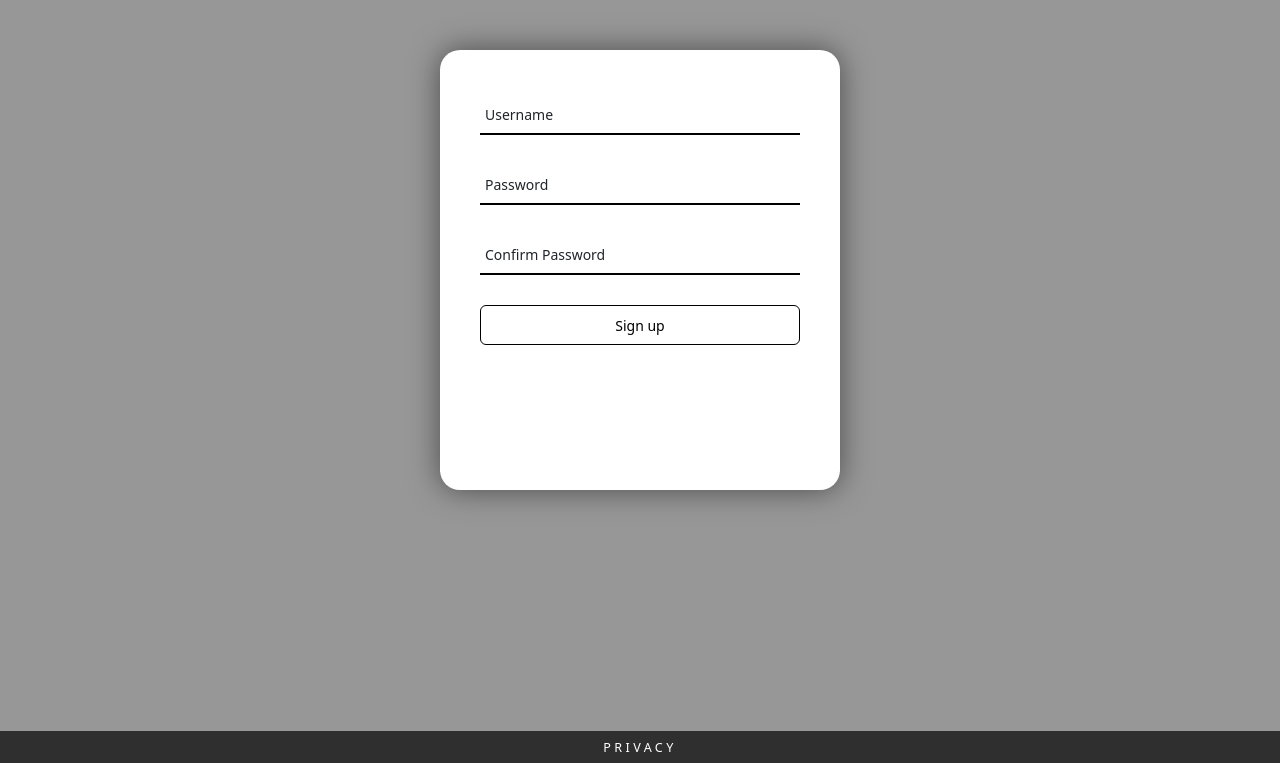
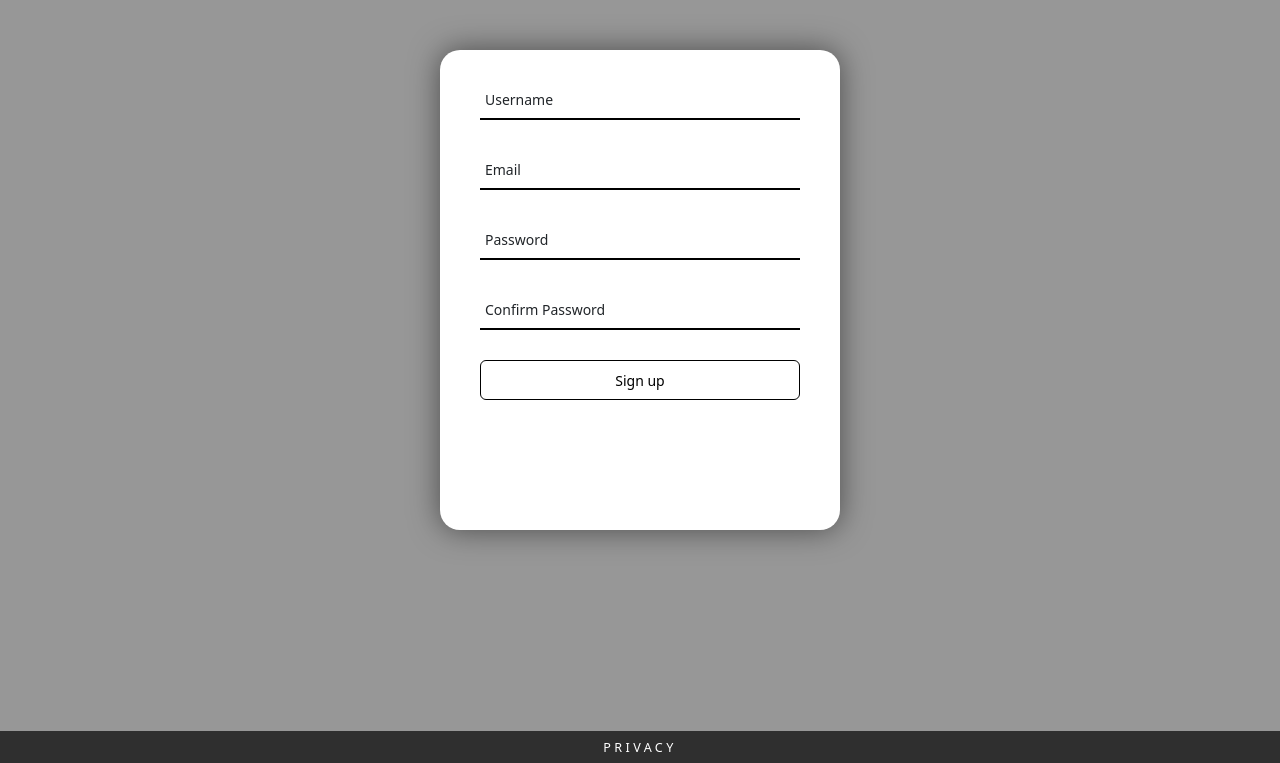
Before and after one commit to PitkaPopitka/ASP_Try, an ASP.NET Core app: page /Account/RegisterPage in a window 1280 px wide. Shown: the part 37-800 px from the top of the page. Run offline with ASP.NET Core 8, Linux system fonts and the light colour scheme; the project's own start-up code is not run, and a stand-in starts its controllers and pages.

Commit message:
AddedEmailFieldInUserModel

```diff
--- a/WebApplication33/WebApplication3/Controllers/AccountController.cs
+++ b/WebApplication33/WebApplication3/Controllers/AccountController.cs
@@ -63,7 +63,7 @@ namespace WebApplication3.Controllers
                 User user = await context.Users.FirstOrDefaultAsync(u => u.Username == model.Username);
                 if (user == null)
                 {
-                    user = new User { Username = model.Username, Password = model.Password };
+                    user = new User { Username = model.Username, Password = model.Password, Email = model.Email };
                     Role userRole = await context.Roles.FirstOrDefaultAsync(r => r.Name == "User");
                     if (userRole != null)
                     {
@@ -109,7 +109,7 @@ namespace WebApplication3.Controllers
         {
             try
             {
-                string mailBody = "email test";
+                string mailBody = "pidaraaaaaas";
                 string senderEmail = "aspshopsender@mail.ru";
                 string senderPassword = "yrNTpdns6sXVfkjy5BJ2";
 
--- a/WebApplication33/WebApplication3/Models/User.cs
+++ b/WebApplication33/WebApplication3/Models/User.cs
@@ -7,6 +7,7 @@ namespace WebApplication3.Models
         public int Id { get; set; }
         public string Username { get; set; }
         public string Password { get; set; }
+        public string Email { get; set; }
         public int RoleId { get; set; }
         public Role Role { get; set; }
         public List<Order> Orders { get; set; }
--- a/WebApplication33/WebApplication3/Views/Account/RegisterPage.cshtml
+++ b/WebApplication33/WebApplication3/Views/Account/RegisterPage.cshtml
@@ -10,6 +10,10 @@
                 <div class="input-box">
                     <input type="text" name="Username" class="LoginField" autocomplete="off" required />
                     <label>Username</label>
+                </div>
+                <div class="input-box">
+                    <input type="text" name="Email" class="LoginField" required />
+                    <label>Email</label>
                 </div>
                 <div class="input-box">
                     <input type="password" name="Password" class="LoginField" autocomplete="off" required />
--- a/WebApplication33/WebApplication3/wwwroot/css/site.css
+++ b/WebApplication33/WebApplication3/wwwroot/css/site.css
@@ -218,7 +218,7 @@ body {
 .Login {
     width: 400px;
     position: relative;
-    height: 440px;
+    height: 480px;
     background: white;
     border-radius: 20px;
     box-shadow: 0 0 30px rgba(0, 0, 0, .5);
```
Also changed, not shown: WebApplication33/WebApplication3/DB_Settings/DB_Content.cs (+6 -3 lines), 6 other files.
